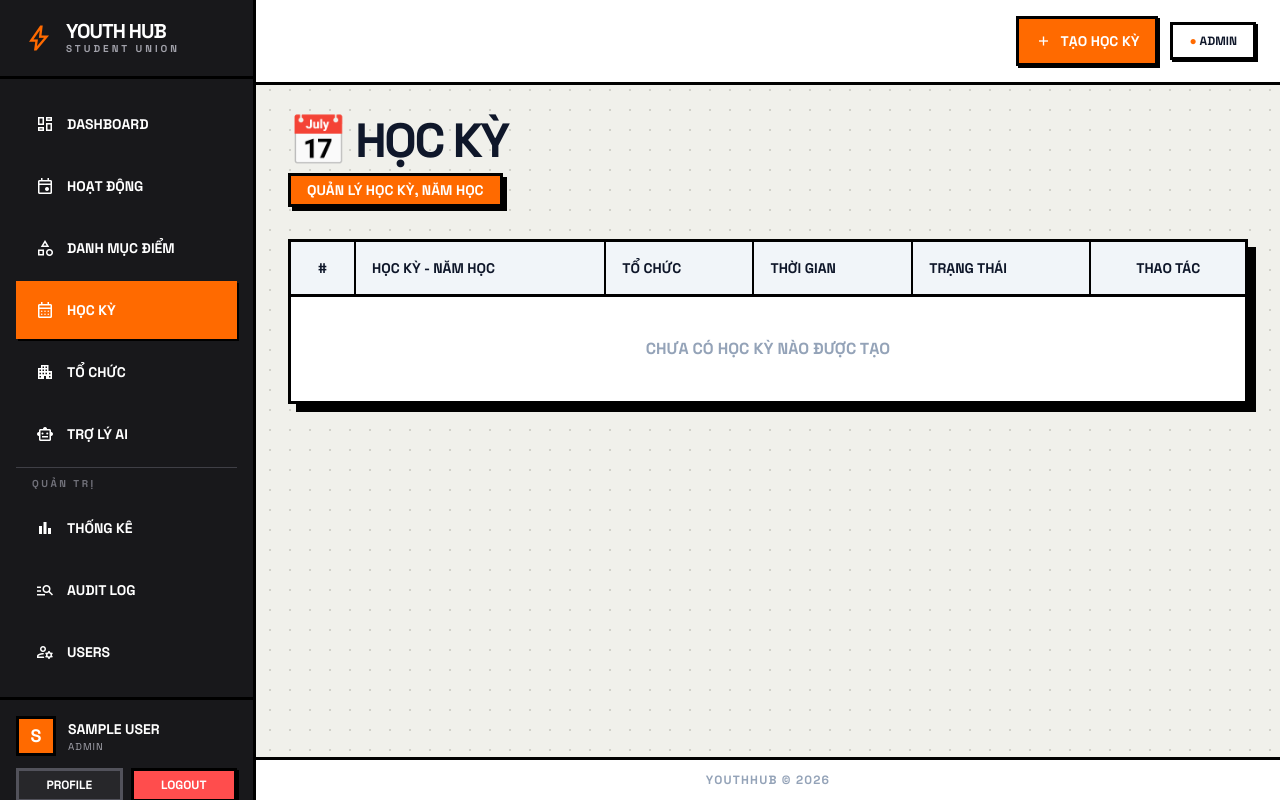
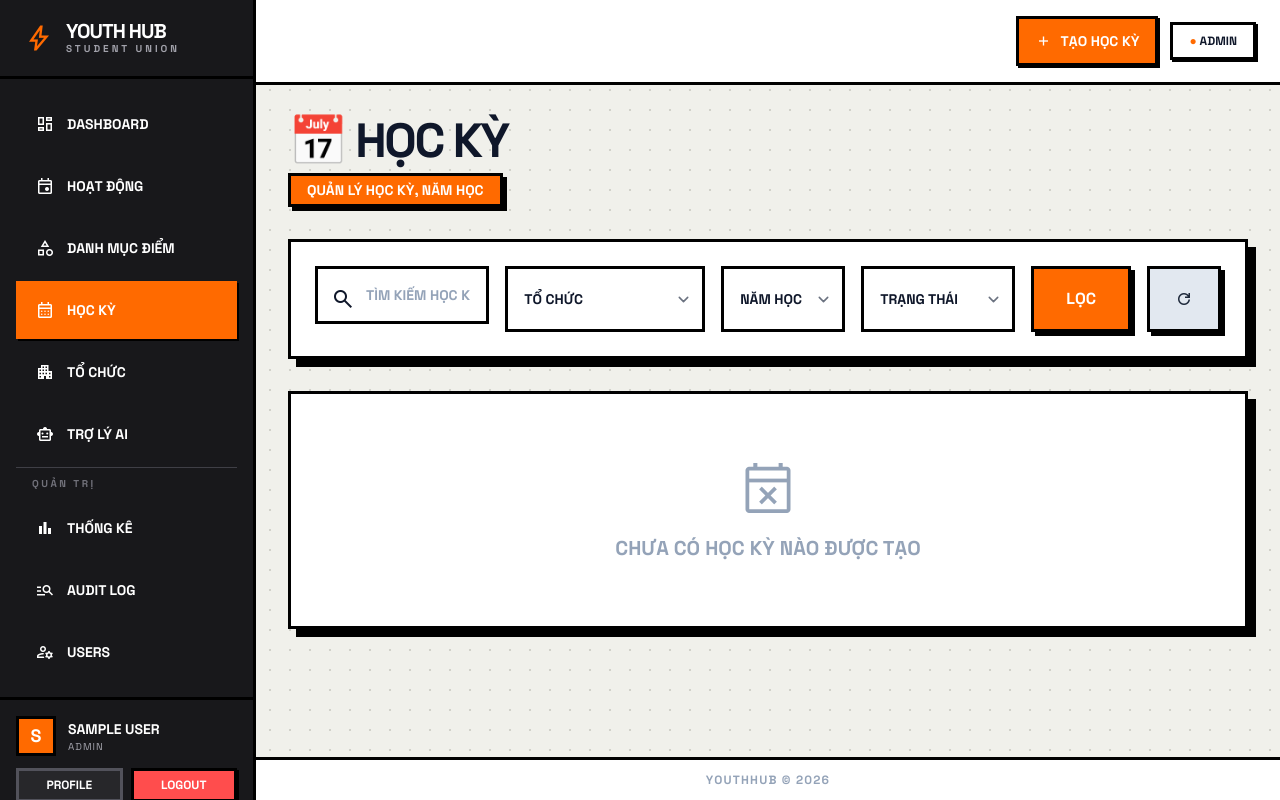
Before and after one commit to HiImSunny/YouthHub, a Django app: page /semesters/ in a window 1280 px wide. Run offline with Django 5.2, Linux system fonts and the light colour scheme; a user stored in the database is signed in; data comes from the database, SQL or seed files in the repository; tables that the repository leaves empty hold one stand-in row (values such as "Sample post"); parts of the project's set-up code (start-up, migrations or seed data) failed here and were passed over; some libraries are stand-ins or nearby versions.

Commit message:
feat(core): enhance semester management with auto-status display, accordion grouping by organization, and advanced filtering

```diff
--- a/core/models.py
+++ b/core/models.py
@@ -116,6 +116,26 @@ class Semester(models.Model):
     def __str__(self):
         return f"{self.name} ({self.academic_year})"
 
+    @property
+    def dynamic_status(self):
+        from django.utils import timezone
+        today = timezone.localdate()
+        if self.end_date < today:
+            return 'CLOSED'
+        if not self.is_current:
+            if self.start_date > today:
+                return 'UPCOMING'
+            return 'CLOSED'
+        return 'ONGOING'
+
+    @property
+    def dynamic_status_display(self):
+        status_map = {
+            'CLOSED': 'ĐÃ ĐÓNG',
+            'UPCOMING': 'CHỜ MỞ',
+            'ONGOING': 'ĐANG DIỄN RA',
+        }
+        return status_map[self.dynamic_status]
 
 class AuditLog(models.Model):
     """
--- a/core/views_semester.py
+++ b/core/views_semester.py
@@ -2,6 +2,8 @@
 from django.shortcuts import render, redirect, get_object_or_404
 from django.contrib.auth.decorators import login_required
 from django.contrib import messages
+from django.db.models import Q
+from django.utils import timezone
 from .models import Semester, Organization
 from .permissions import get_point_category_orgs
 
@@ -15,9 +17,43 @@ def semester_list(request):
     if request.user.role == 'STUDENT': return redirect('students:portal')
 
     orgs = get_point_category_orgs(request.user)
-    semesters = Semester.objects.filter(organization__in=orgs).select_related('organization').order_by('-start_date')
+    semesters = Semester.objects.filter(organization__in=orgs).select_related('organization')
 
-    return render(request, 'core/semester_list.html', {'semesters': semesters})
+    # Dropdown data
+    years = Semester.objects.filter(organization__in=orgs).values_list('academic_year', flat=True).distinct().order_by('-academic_year')
+    organizations = Organization.objects.filter(id__in=orgs.values_list('id', flat=True)).order_by('name')
+
+    q = request.GET.get('q')
+    org_id = request.GET.get('org')
+    year = request.GET.get('year')
+    status = request.GET.get('status')
+
+    if q:
+        semesters = semesters.filter(name__icontains=q)
+    if org_id:
+        semesters = semesters.filter(organization_id=org_id)
+    if year:
+        semesters = semesters.filter(academic_year=year)
+
+    if status == 'ONGOING':
+        semesters = semesters.filter(is_current=True, end_date__gte=timezone.localdate())
+    elif status == 'CLOSED':
+        semesters = semesters.filter(Q(end_date__lt=timezone.localdate()) | Q(is_current=False, start_date__lte=timezone.localdate()))
+    elif status == 'UPCOMING':
+        semesters = semesters.filter(is_current=False, start_date__gt=timezone.localdate())
+
+    semesters = semesters.order_by('organization__name', '-start_date')
+
+    context = {
+        'semesters': semesters,
+        'years': years,
+        'organizations': organizations,
+        'current_q': q or '',
+        'current_org': org_id or '',
+        'current_year': year or '',
+        'current_status': status or ''
+    }
+    return render(request, 'core/semester_list.html', context)
 
 @login_required
 def semester_create(request):
--- a/templates/core/semester_list.html
+++ b/templates/core/semester_list.html
@@ -15,33 +15,80 @@
     <p class="text-sm font-bold uppercase bg-primary text-white inline-block px-4 py-1 border-3 border-black shadow-brutal">QUẢN LÝ HỌC KỲ, NĂM HỌC</p>
 </div>
 
-<div class="bg-white border-3 border-black shadow-brutal-lg">
+<!-- Filter Bar -->
+<div class="bg-white border-3 border-black p-6 mb-8 shadow-brutal-lg">
+    <form method="get" class="flex flex-col lg:flex-row gap-4 items-stretch">
+        <div class="flex-1 relative">
+            <span class="absolute left-4 top-1/2 -translate-y-1/2 material-symbols-outlined">search</span>
+            <input type="text" name="q" value="{{ current_q }}"
+                class="w-full pl-12 pr-4 py-4 border-3 border-black bg-white text-sm font-bold uppercase placeholder:text-slate-400 focus:ring-0 focus:outline-none"
+                placeholder="TÌM KIẾM HỌC KỲ...">
+        </div>
+        <select name="org" class="border-3 border-black bg-white py-4 pl-4 pr-10 font-bold uppercase text-sm focus:ring-0 max-w-[200px]">
+            <option value="">TỔ CHỨC</option>
+            {% for o in organizations %}
+            <option value="{{ o.id }}" {% if current_org == o.id|stringformat:"s" %}selected{% endif %}>{{ o.name|truncatechars:20 }}</option>
+            {% endfor %}
+        </select>
+        <select name="year" class="border-3 border-black bg-white py-4 pl-4 pr-10 font-bold uppercase text-sm focus:ring-0 max-w-[200px]">
+            <option value="">NĂM HỌC</option>
+            {% for y in years %}
+            <option value="{{ y }}" {% if current_year == y %}selected{% endif %}>{{ y }}</option>
+            {% endfor %}
+        </select>
+        <select name="status" class="border-3 border-black bg-white py-4 pl-4 pr-10 font-bold uppercase text-sm focus:ring-0 max-w-[200px]">
+            <option value="">TRẠNG THÁI</option>
+            <option value="ONGOING" {% if current_status == 'ONGOING' %}selected{% endif %}>ĐANG DIỄN RA</option>
+            <option value="UPCOMING" {% if current_status == 'UPCOMING' %}selected{% endif %}>CHỜ MỞ</option>
+            <option value="CLOSED" {% if current_status == 'CLOSED' %}selected{% endif %}>ĐÃ ĐÓNG</option>
+        </select>
+        <button type="submit" class="bg-primary text-white border-3 border-black font-black uppercase py-4 px-8 shadow-brutal brutal-btn transition-all">LỌC</button>
+        <a href="{% url 'core:semesters' %}" class="bg-slate-200 text-slate-800 border-3 border-black font-black uppercase py-4 px-6 shadow-brutal brutal-btn transition-all flex items-center justify-center">
+            <span class="material-symbols-outlined text-xl">refresh</span>
+        </a>
+    </form>
+</div>
+
+<!-- Grouped List -->
+<div class="space-y-6">
+    {% regroup semesters by organization as org_list %}
+
+    {% for org in org_list %}
+    <details class="bg-white border-3 border-black shadow-brutal-lg group" {% if org_list|length == 1 or current_org == org.grouper.pk|stringformat:"s" %}open{% endif %}>
+        <summary class="p-4 font-black uppercase list-none cursor-pointer flex justify-between items-center hover:bg-slate-50 transition-colors border-b-3 border-black group-open:bg-bg-light">
+            <div class="flex items-center gap-2">
+                <span class="material-symbols-outlined text-primary group-open:rotate-90 transition-transform">arrow_right</span>
+                <span class="text-lg">{{ org.grouper.name }}</span>
+            </div>
+            <span class="bg-primary text-white text-xs px-2 py-1 border-2 border-black shadow-brutal-sm">{{ org.list|length }} HỌC KỲ</span>
+        </summary>
+
         <div class="overflow-x-auto">
             <table class="w-full text-left border-collapse">
                 <thead>
-                <tr class="border-b-3 border-black bg-slate-100">
-                    <th class="p-4 font-black uppercase border-r-2 border-black text-sm w-16 text-center">#</th>
-                    <th class="p-4 font-black uppercase border-r-2 border-black text-sm">HỌC KỲ - NĂM HỌC</th>
-                    <th class="p-4 font-black uppercase border-r-2 border-black text-sm">TỔ CHỨC</th>
-                    <th class="p-4 font-black uppercase border-r-2 border-black text-sm">THỜI GIAN</th>
-                    <th class="p-4 font-black uppercase border-r-2 border-black text-sm">TRẠNG THÁI</th>
-                    <th class="p-4 font-black uppercase text-sm text-center">THAO TÁC</th>
+                    <tr class="bg-slate-100">
+                        <th class="p-4 font-black uppercase border-b-3 border-black border-r-2 text-sm w-16 text-center">#</th>
+                        <th class="p-4 font-black uppercase border-b-3 border-black border-r-2 text-sm">HỌC KỲ - NĂM HỌC</th>
+                        <th class="p-4 font-black uppercase border-b-3 border-black border-r-2 text-sm">THỜI GIAN</th>
+                        <th class="p-4 font-black uppercase border-b-3 border-black border-r-2 text-sm">TRẠNG THÁI</th>
+                        <th class="p-4 font-black uppercase border-b-3 border-black text-sm text-center">THAO TÁC</th>
                     </tr>
                 </thead>
                 <tbody>
-                {% for s in semesters %}
-                <tr class="border-b-2 border-black hover:bg-primary/5 transition-all">
+                    {% for s in org.list %}
+                    <tr class="border-b-2 border-black hover:bg-primary/5 transition-all last:border-b-0">
                         <td class="p-4 border-r-2 border-black font-mono text-center">{{ forloop.counter }}</td>
                         <td class="p-4 border-r-2 border-black font-black uppercase">{{ s.name }} ({{ s.academic_year }})</td>
-                    <td class="p-4 border-r-2 border-black">{{ s.organization.name }}</td>
                         <td class="p-4 border-r-2 border-black text-sm font-bold text-slate-600">
                             {{ s.start_date|date:"d/m/Y" }} - {{ s.end_date|date:"d/m/Y" }}
                         </td>
                         <td class="p-4 border-r-2 border-black text-xs font-black uppercase">
-                        {% if s.is_current %}
-                        <span class="bg-primary/20 text-primary px-2 py-1 border border-primary">ĐANG DIỄN RA</span>
+                            {% if s.dynamic_status == 'ONGOING' %}
+                            <span class="bg-primary/20 text-primary px-2 py-1 border border-primary font-black">{{ s.dynamic_status_display }}</span>
+                            {% elif s.dynamic_status == 'UPCOMING' %}
+                            <span class="bg-accent-yellow/50 text-yellow-800 px-2 py-1 border border-yellow-600 font-black">{{ s.dynamic_status_display }}</span>
                             {% else %}
-                        <span class="bg-slate-200 text-slate-500 px-2 py-1 border border-slate-300">ĐÃ ĐÓNG</span>
+                            <span class="bg-slate-200 text-slate-500 px-2 py-1 border border-slate-300 font-black">{{ s.dynamic_status_display }}</span>
                             {% endif %}
                         </td>
                         <td class="p-4 text-center">
@@ -54,13 +101,16 @@
                             </div>
                         </td>
                     </tr>
-                {% empty %}
-                <tr>
-                    <td colspan="6" class="p-10 text-center text-slate-400 font-bold uppercase">CHƯA CÓ HỌC KỲ NÀO ĐƯỢC TẠO</td>
-                </tr>
                     {% endfor %}
                 </tbody>
             </table>
         </div>
+    </details>
+    {% empty %}
+    <div class="bg-white border-3 border-black shadow-brutal-lg p-16 text-center text-slate-400 font-black uppercase text-xl flex flex-col items-center">
+        <span class="material-symbols-outlined text-6xl mb-4">event_busy</span>
+        CHƯA CÓ HỌC KỲ NÀO ĐƯỢC TẠO
+    </div>
+    {% endfor %}
 </div>
 {% endblock %}
```
Lines whose indentation alone changed are shown as unchanged.
